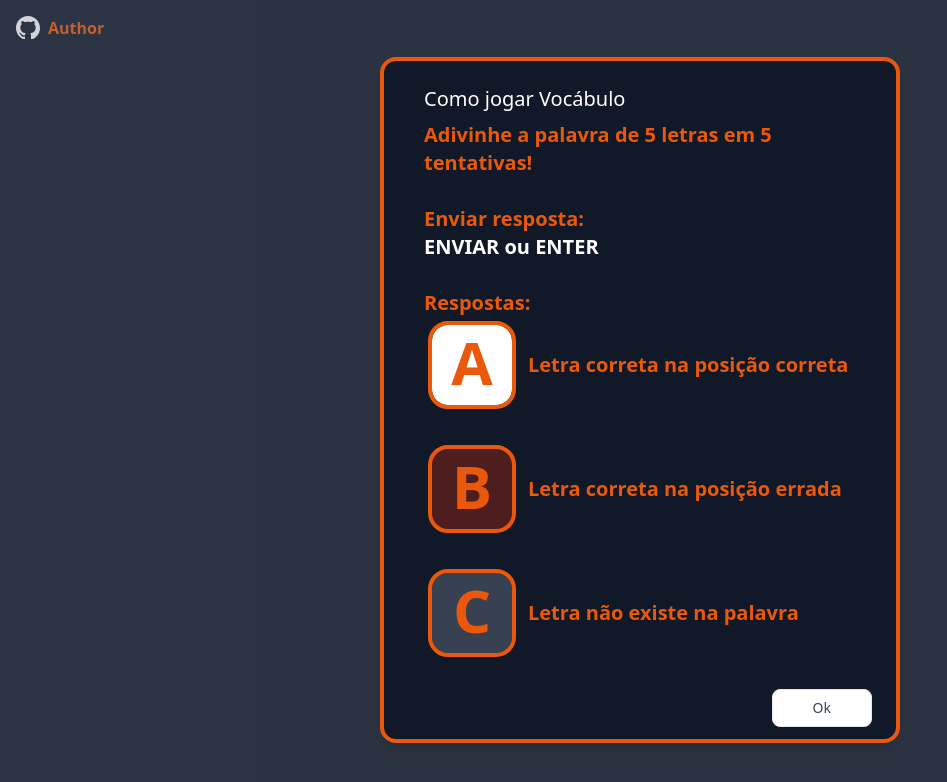
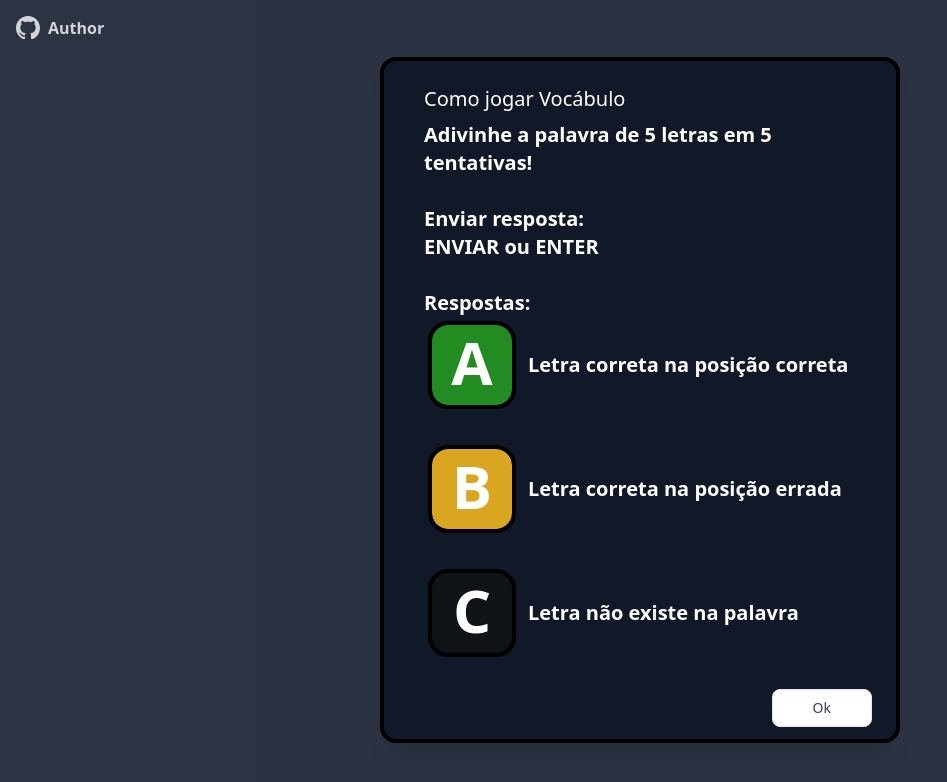
Before and after one commit to vininew921/vocabulo, a Next.js app: page / in a window 1280 px wide. Shown: the top 782 px of the page, without its empty margins (0-947 px from the left). Built offline with nearby package versions, Linux system fonts and the light colour scheme.

Commit message:
Changed color scheme as per popular request. Rip orange

```diff
--- a/components/Game.tsx
+++ b/components/Game.tsx
@@ -223,13 +223,13 @@ const Game = () => {
         {finalWord != '' ? (
           <div className='flex flex-col md:flex-row'>
             <button
-              className={`text-center text-2xl lg:text-2xl md:text-2xl text-white outline-orange-600
+              className={`text-center text-2xl lg:text-2xl md:text-2xl text-white outline-black
         font-bold h-10 w-56 rounded-2xl outline outline-4 select-text cursor-default`}
             >
               Palavra: {finalWord.toUpperCase()}
             </button>
             <button
-              className={`text-center m-5 md:m-0 md:ml-5 text-2xl lg:text-2xl md:text-2xl text-white outline-orange-600  hover:outline-8
+              className={`text-center m-5 md:m-0 md:ml-5 text-2xl lg:text-2xl md:text-2xl text-white outline-black  hover:outline-8
         font-bold h-10 w-48 rounded-2xl ml-4 outline outline-4`}
               onClick={() => copyToClipboard()}
             >
@@ -238,7 +238,7 @@ const Game = () => {
           </div>
         ) : (
           <button
-            className={`text-center text-2xl lg:text-2xl md:text-2xl text-white outline-orange-600  hover:outline-8
+            className={`text-center text-2xl lg:text-2xl md:text-2xl text-white outline-black  hover:outline-8
         font-bold h-12 w-40 rounded-2xl outline outline-4 ${
           gameState.wordString.length != 5 ? 'opacity-40' : ''
         }`}
--- a/components/Tutorial.tsx
+++ b/components/Tutorial.tsx
@@ -27,7 +27,7 @@ const Tutorial = () => {
               &#8203;
             </span>
 
-            <div className='inline-block align-bottom bg-gray-900 rounded-xl outline outline-4 outline-orange-600 text-left overflow-hidden shadow-xl transform transition-all sm:my-8 sm:align-middle sm:max-w-lg sm:w-full'>
+            <div className='inline-block align-bottom bg-gray-900 rounded-xl outline outline-4 outline-black text-left overflow-hidden shadow-xl transform transition-all sm:my-8 sm:align-middle sm:max-w-lg sm:w-full'>
               <div className='bg-gray-900 px-4 pt-5 pb-4 sm:p-6 sm:pb-4 '>
                 <div className='sm:flex sm:items-start bg-gray-900'>
                   <div className='mt-3 text-center sm:mt-0 sm:ml-4 sm:text-left bg-gray-900 '>
@@ -38,7 +38,7 @@ const Tutorial = () => {
                       Como jogar Vocábulo
                     </h3>
                     <div className='mt-2  text-sm md:text-md lg:text-xl'>
-                      <div className='text-sm font-bold text-orange-600 md:text-md lg:text-xl'>
+                      <div className='text-sm font-bold text-white md:text-md lg:text-xl'>
                         Adivinhe a palavra de 5 letras em 5 tentativas!
                         <br />
                         <br />
--- a/components/WordChar.tsx
+++ b/components/WordChar.tsx
@@ -53,14 +53,14 @@ const WordChar = ({
       className={` bg-gray text-center content-center p-2 ${
         invalidWordParent && parentWordPosition == gameState.activeWord
           ? 'text-red-500'
-          : 'text-orange-600'
+          : 'text-white'
       }`}
     >
       <p
         className={`char md:mdChar lg:lgChar  ${
           invalidWordParent && parentWordPosition == gameState.activeWord
             ? 'outline-red-600'
-            : 'outline-orange-600'
+            : 'outline-black'
         }`}
         style={{ backgroundColor: color }}
       >
--- a/pages/index.tsx
+++ b/pages/index.tsx
@@ -27,7 +27,7 @@ const Home = () => {
               style={{ fill: 'rgb(255, 255, 255)' }}
             ></path>
           </svg>
-          <a className='text-orange-600 font-bold ml-2'>Author</a>
+          <a className='text-white font-bold ml-2'>Author</a>
         </div>
       </footer>
 
--- a/types/appTypes.ts
+++ b/types/appTypes.ts
@@ -21,9 +21,9 @@ export class KeyCode {
 
 export class PositionColor {
   static NotChecked = '#111827';
-  static Wrong = '#374151';
-  static Misplaced = '#4e1d1d';
-  static Correct = '#ffffff';
+  static Wrong = '#101317';
+  static Misplaced = '#DAA520';
+  static Correct = '#228B22';
 }
 
 export type Position = {
```
